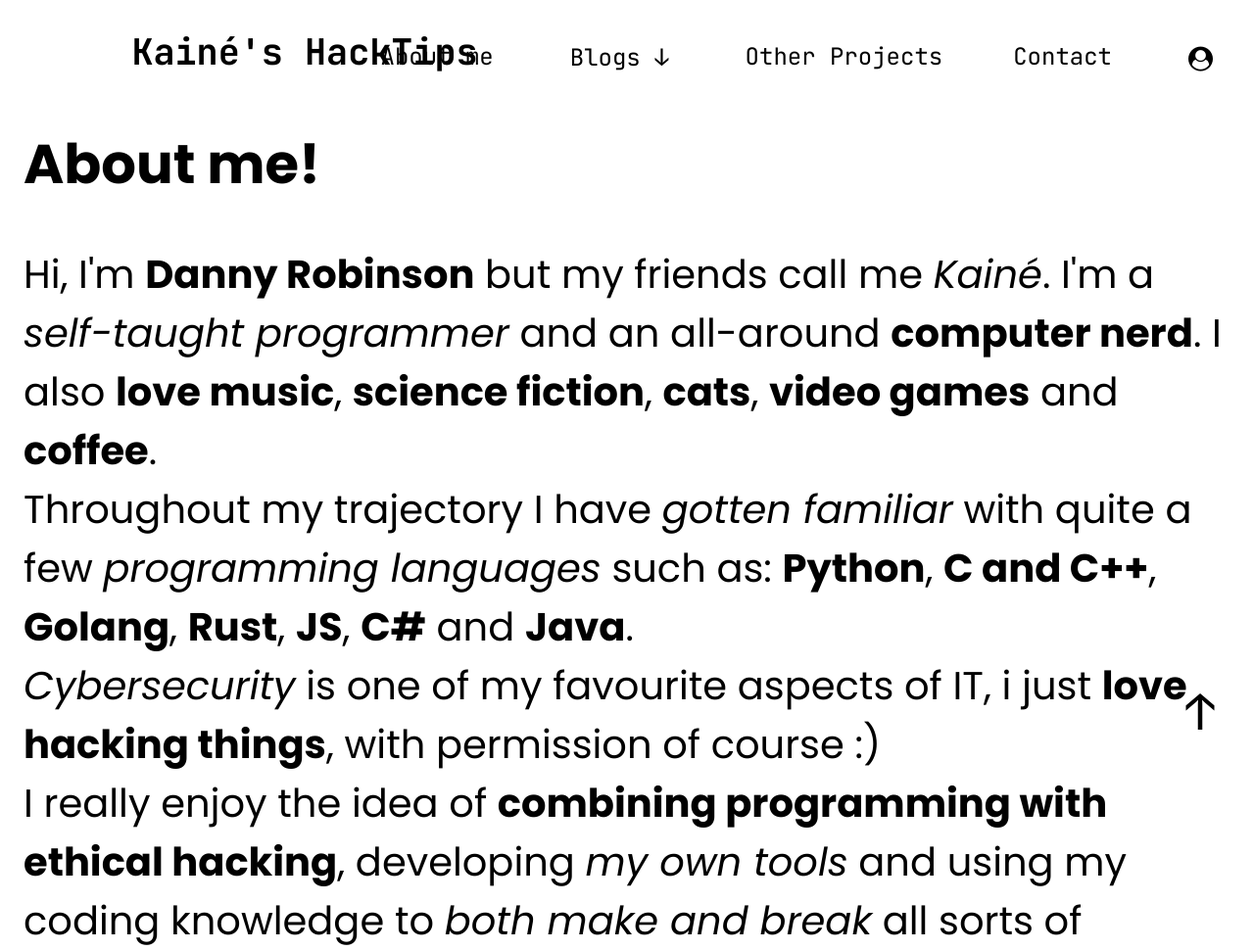
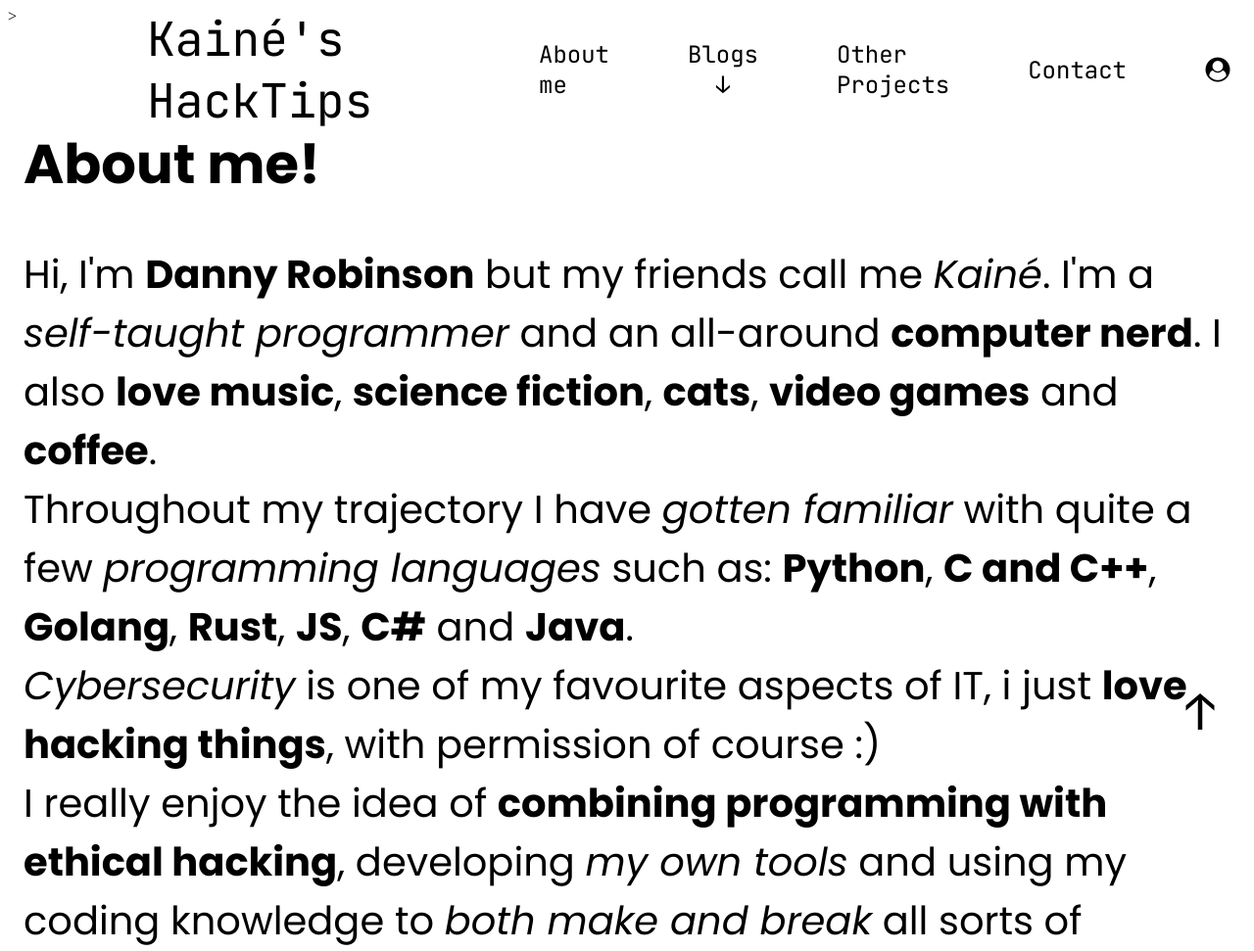
Before and after one commit to kaine0x00/daw-project, a website built with webpack: page index.html in a window 1280 px wide. Shown: the top 971 px of the page at 98% size. Built offline with nearby package versions, Linux system fonts and the light colour scheme.

Commit message:
Revised css for more reactiveness

```diff
--- a/css/style.css
+++ b/css/style.css
@@ -37,43 +37,6 @@ main a:hover, a:active {
   color: var(--accent);
 }
 
-.topnav {
-  position: fixed;
-  right: 0
-}
-
-.topnav ul {
-  list-style-type: none;
-}
-
-.topnav ul li {
-  float: left;
-  padding: 1.5em;
-  font-size: 150%;
-  font-family: "JetBrains Mono", monospace;
-}
-
-.topnav ul li a {
-  text-decoration: none;
-  color: var(--textcolour);
-}
-
-.topnav ul li a:hover {
-  text-decoration: underline;
-}
-
-.topnav ul li button {
-  color: var(--textcolour);
-  font-size: 100%;
-  font-family: "JetBrains Mono", monospace;
-  border: none;
-  background-color: transparent;
-}
-
-.topnav ul li button:hover {
-  text-decoration: underline;
-}
-
 .topmenu {
   display: flex;
   text-align: left;
@@ -85,6 +48,61 @@ main a:hover, a:active {
   background-color: var(--accent);
   box-shadow: 0.01em 3em 2em var(--bg);
   z-index: 10;
+}
+
+#logo {
+  height: 40px;
+  margin-right: 10px;
+}
+
+#title {
+  color: var(--textcolour);
+  font-size: 3rem;
+  font-family: "JetBrains Mono", monospace;
+  margin-left: 0.5em;
+}
+
+.topnav {
+  flex-grow: 1;
+  display: flex;
+  justify-content: flex-end;
+}
+
+.topnav-items {
+  display: flex;
+  list-style: none;
+  gap: 2em;
+}
+
+.topnav-items li, .topnav-items li button, .topnav-items li a {
+  font-size: 1.5rem;
+  font-family: "JetBrains Mono", monospace;
+  color: var(--textcolour);
+  text-decoration: none;
+  background: none;
+  border: none;
+  cursor: pointer;
+  padding: 0.5em;
+  transition: color 0.3s ease;
+  display: flex;
+  align-items: center;
+}
+
+.topnav-items li a:hover, .topnav-items li button:hover {
+  color: var(--hovertextcolour);
+  text-decoration: underline;
+}
+
+@media (max-width: 768px) {
+  #title {
+    font-size: 1.2rem;
+  }
+  .topnav-items {
+    gap: 1em;
+  }
+  #logo {
+    height: 30px;
+  }
 }
 
 .blogmenu {
@@ -296,13 +314,6 @@ main a:hover, a:active {
   height: 100%;
 }
 
-#title {
-  color: var(--textcolour);
-  font-size: 230%;
-  margin-left: 0.5em;
-  font-family: "JetBrains Mono", monospace;
-}
-
 #logo {
   margin-left: 1em;
   height: 100px;
--- a/index.html
+++ b/index.html
@@ -30,23 +30,19 @@
 <body>
 
 <header class="topmenu" id="topmenu">
-  <a><img id="logo" src="/img/icon.png" alt="logo"></a>
-  <h1 id="title">Kain&eacute;'s HackTips</h1>
+  <a href="#"><img id="logo" src="/img/icon.png" alt="logo"></a>
+  <div id="title">Kain&eacute;'s HackTips</div>
 
   <nav class="topnav" id="topnav">
-    <ul>
+    <ul class="topnav-items">
       <li><a href="#about">About me</a></li>
-      <li>
-        <button type="button" id="blogToggle"> Blogs &darr;</button>
-      </li>
+      <li><button type="button" id="blogToggle">Blogs &darr;</button></li>
       <li><a href="#projects">Other Projects</a></li>
       <li><a href="#contact">Contact</a></li>
-      <li>
-        <button type="button" id="profileToggle"><i id="user" class="fa fa-user-circle"></i></button>
-      </li>
+      <li><button type="button" id="profileToggle"><i id="user" class="fa fa-user-circle"></i></button></li>
     </ul>
   </nav>
-</header>
+</header>>
 
 <main>
 
--- a/webpack.config.dev.js
+++ b/webpack.config.dev.js
@@ -5,6 +5,7 @@ module.exports = merge(common, {
   mode: 'development',
   devtool: 'inline-source-map',
   devServer: {
+    allowHosts: true,
     liveReload: true,
     hot: true,
     open: true,
```
